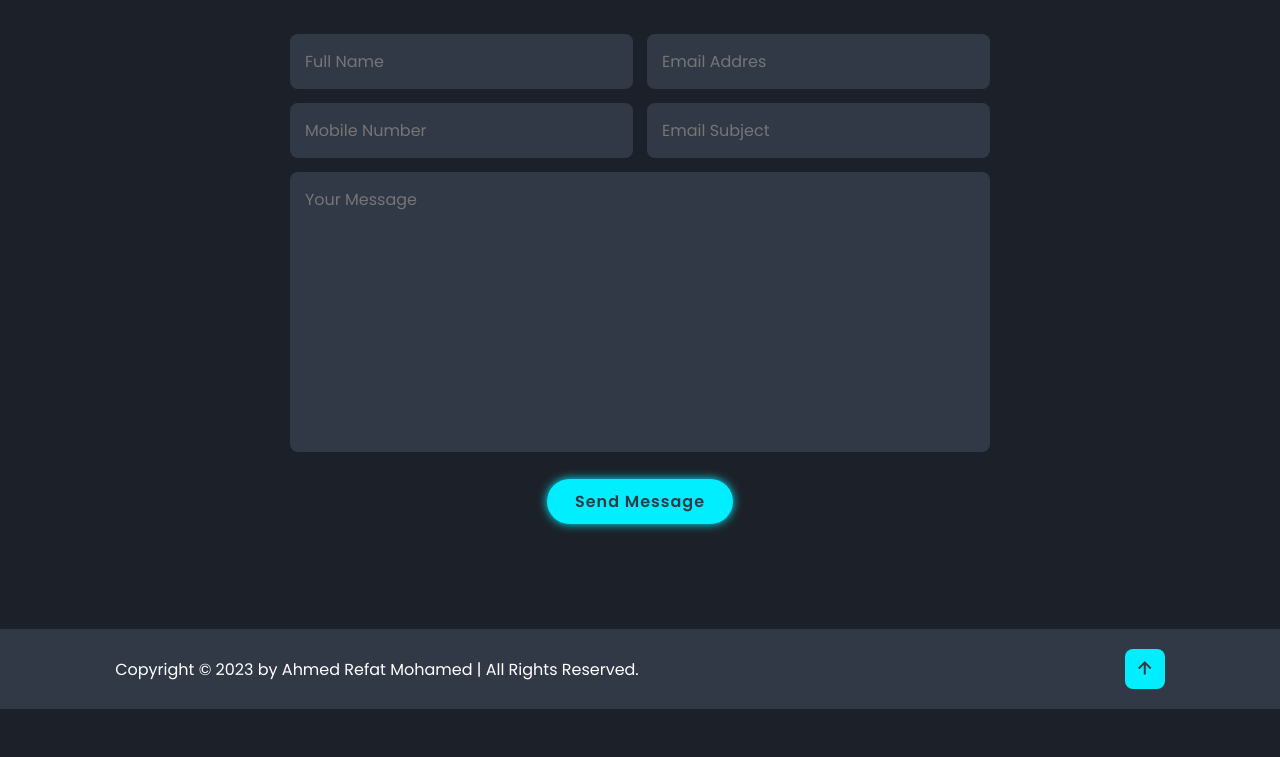
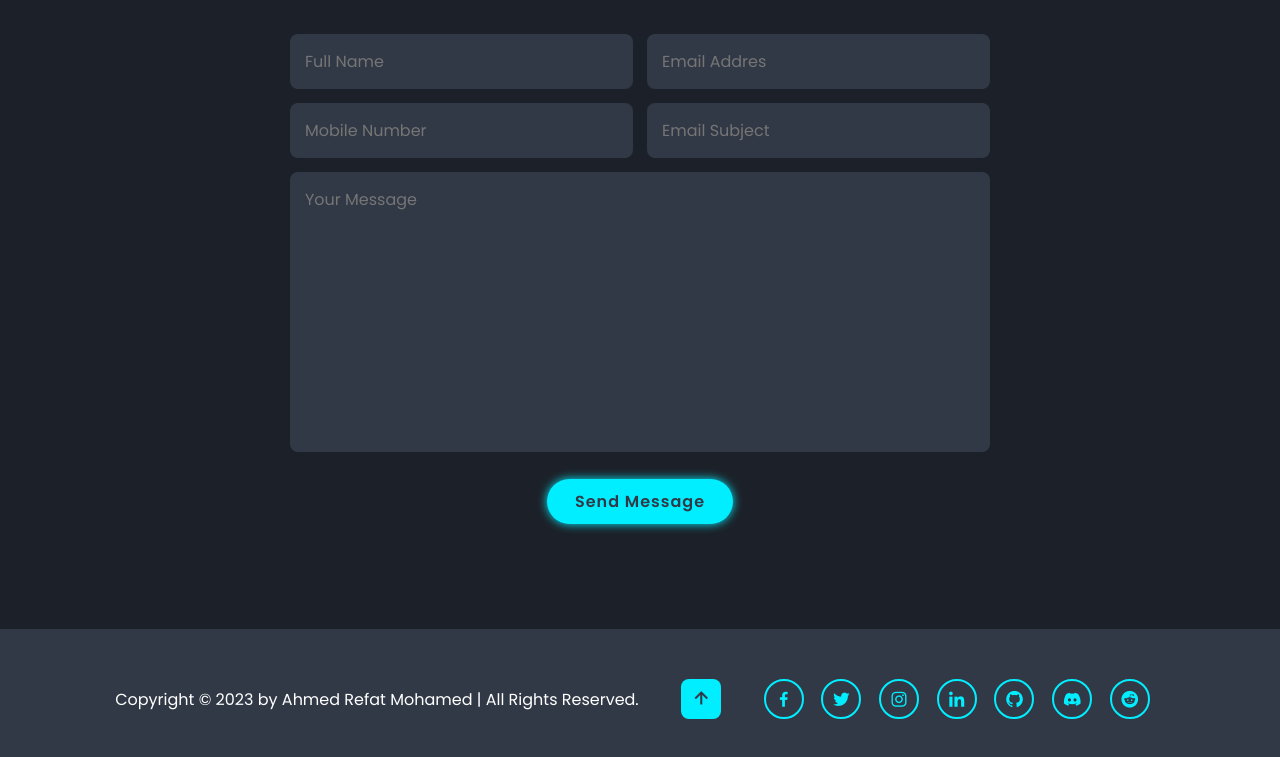
Before and after one commit to Xeahmed/Portflio-Website, a plain HTML site: page XEPortfolio.com/index.html in a window 1280 px wide. Shown: the part 3422-4179 px from the top of the page. Before the commit the page ends 4131 px from the top, so only its background shows below. Drawn offline with nearby package versions, Linux system fonts and the light colour scheme.

Commit message:
Update index.html

```diff
--- a/XEPortfolio.com/index.html
+++ b/XEPortfolio.com/index.html
@@ -218,6 +218,18 @@
     <div class="footer-iconTop">
         <a href="#home"><i class='bx bx-up-arrow-alt'></i></a>
     </div>
+
+        <div class="social-media">
+        <a href="https://www.facebook.com/profile.php?id=100010016615386" target="_blank"><i class='bx bxl-facebook' ></i></a>
+        <a href="https://twitter.com/xeahmed2" target="_blank"><i class='bx bxl-twitter' ></i></a>
+        <a href="https://www.instagram.com/xe_ahmed/" target="_blank"><i class='bx bxl-instagram' ></i></a>
+        <a href="https://www.linkedin.com/in/xe-ahmed-refat-195350251/" target="_blank"><i class='bx bxl-linkedin' ></i></a>
+        <a href="https://github.com/Xeahmed"><i class='bx bxl-github' target="_blank"></i></a>
+        <a href="https://discord.com/users/0xe_ahmed"><i class='bx bxl-discord-alt'></i></a>
+        <a href="https://www.reddit.com/user/xe_eljoker" target="_blank"><i class='bx bxl-reddit' ></i></a>
+
+    </div>
+
 </footer>
 
 <!-- scroll reveal -->
```
